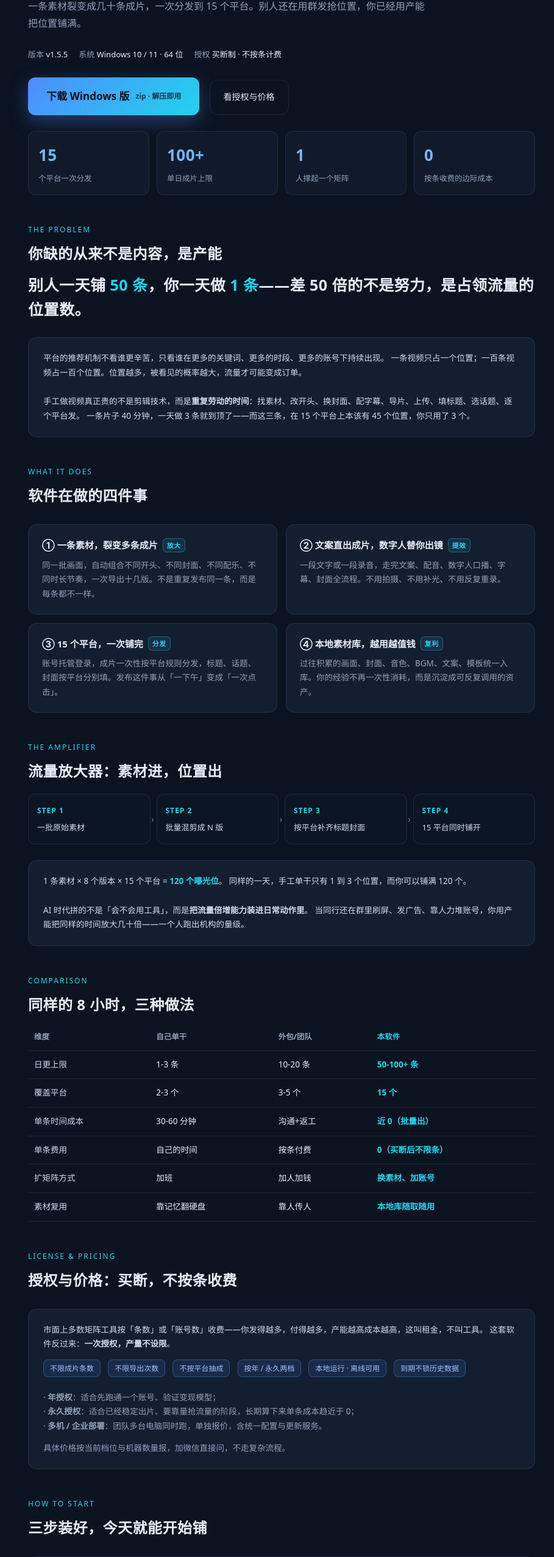
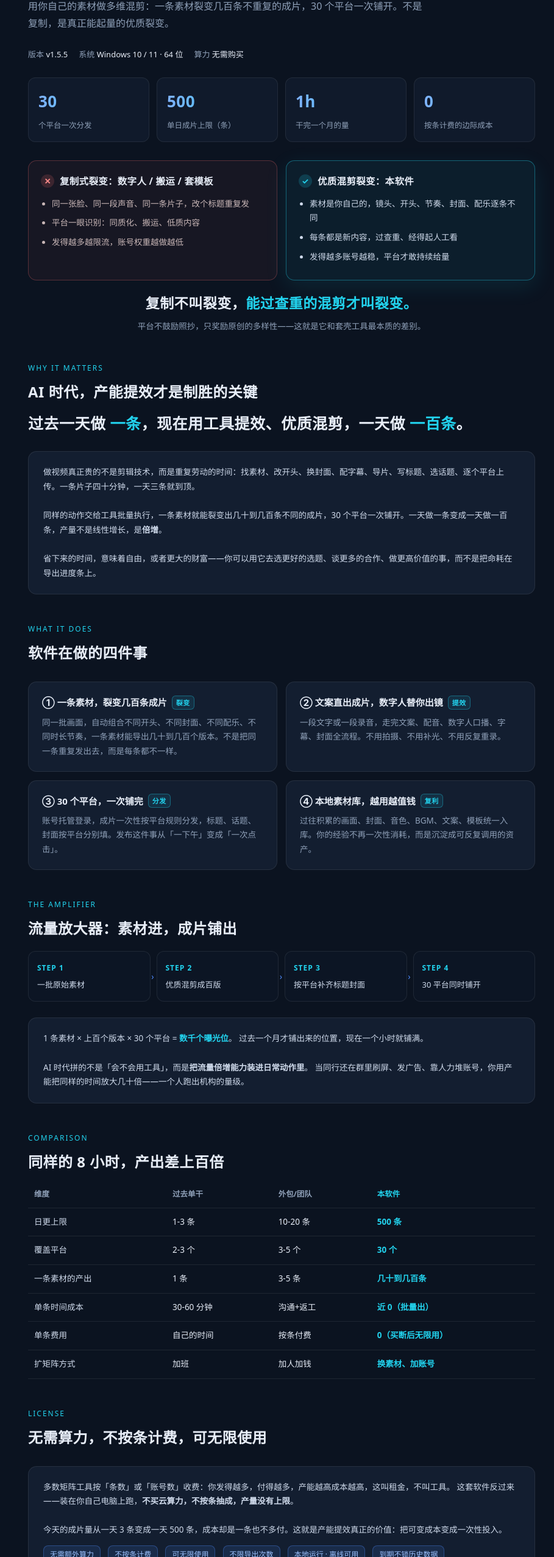
Before and after one commit to aessjz/fountion, a plain HTML site: page detail.html in a window 1280 px wide. Shown: the part 171-2725 px from the top of the page at 61% size, without its empty margins (178-1087 px from the left). Drawn offline with Linux system fonts and the light colour scheme.

Commit message:
Add files via upload

```diff
--- a/detail.html
+++ b/detail.html
@@ -8,6 +8,7 @@
   :root{--bg:#0b1320;--card:#131e30;--line:rgba(255,255,255,.08);--tx:#e7edf7;--mut:#8fa0b8;--acc:#4f8cff;--acc2:#22d3ee}
   *{box-sizing:border-box}
   body{margin:0;background:radial-gradient(1200px 600px at 70% -10%,#16294a 0%,var(--bg) 55%);color:var(--tx);
+       font-size:16px;-webkit-text-size-adjust:100%;
        font-family:"Microsoft YaHei","PingFang SC",system-ui,-apple-system,sans-serif;line-height:1.75}
   .wrap{max-width:880px;margin:0 auto;padding:56px 24px 80px}
   .brand{display:flex;align-items:center;gap:10px;font-size:13px;color:var(--mut);letter-spacing:1px}
@@ -61,6 +62,21 @@
             padding:16px 14px;font-size:13px;color:#cfdaeb}
   .flow b{display:block;font-size:12px;color:#22d3ee;letter-spacing:1px;margin-bottom:6px}
   .flow i{position:absolute;right:-7px;top:50%;transform:translateY(-50%);font-style:normal;color:#4f8cff;font-size:14px}
+  .vs{display:grid;grid-template-columns:1fr 1fr;gap:14px;margin-top:30px}
+  .vs .col{border-radius:14px;padding:20px 20px 18px}
+  .vs .bad{background:rgba(255,99,99,.05);border:1px solid rgba(255,110,110,.28)}
+  .vs .good{background:rgba(34,211,238,.06);border:1px solid rgba(34,211,238,.38);box-shadow:0 10px 36px rgba(34,211,238,.10)}
+  .vs h4{margin:0 0 12px;font-size:15.5px;display:flex;align-items:center;gap:9px;letter-spacing:.3px}
+  .vs .mark{width:22px;height:22px;border-radius:50%;display:flex;align-items:center;justify-content:center;font-size:13px;font-weight:700;flex:none}
+  .vs .bad .mark{background:rgba(255,110,110,.16);color:#ff8b8b}
+  .vs .good .mark{background:rgba(34,211,238,.18);color:#22d3ee}
+  .vs ul{margin:0;padding-left:18px;font-size:13.5px}
+  .vs .bad ul{color:#c9b7b7}
+  .vs .good ul{color:#cfdaeb}
+  .vs li{margin:8px 0}
+  .vsline{margin:20px 0 0;text-align:center;font-size:23px;font-weight:700;line-height:1.55;letter-spacing:.5px}
+  .vsline span{color:#22d3ee}
+  .vsnote{text-align:center;color:var(--mut);font-size:13.5px;margin:8px 0 0}
   .tbl{width:100%;border-collapse:collapse;margin-top:6px;font-size:13.5px}
   .tbl th,.tbl td{border-bottom:1px solid var(--line);padding:11px 10px;text-align:left;vertical-align:top}
   .tbl th{color:var(--mut);font-weight:600;font-size:12.5px}
@@ -76,12 +92,42 @@
   .sec .tag{font-size:12px;color:#22d3ee;letter-spacing:2px;margin-bottom:8px}
   .sec h2{font-size:24px;margin:0 0 10px;letter-spacing:.5px}
   @media (max-width:700px){
-    .kpi{grid-template-columns:1fr 1fr}
-    .grid2{grid-template-columns:1fr}
-    .flow{grid-template-columns:1fr 1fr}
+    .wrap{padding:36px 16px 60px}
+    h1{font-size:27px;line-height:1.32}
+    .sub{font-size:15px;line-height:1.7;max-width:none}
+    .meta{gap:8px 14px;font-size:12.5px}
+    .kpi{grid-template-columns:1fr 1fr;gap:10px}
+    .kpi div{padding:14px}
+    .kpi b{font-size:22px}
+    .kpi span{font-size:12.5px;line-height:1.5}
+    .grid2{grid-template-columns:1fr;gap:12px}
+    .item{padding:18px}
+    .item h4{font-size:15px}
+    .item p{font-size:14.5px}
+    .quote{font-size:19px;line-height:1.55}
+    .flow{grid-template-columns:1fr 1fr;gap:8px}
+    .flow div{font-size:13.5px;padding:12px}
     .flow i{display:none}
-    h1{font-size:30px}
-    .quote{font-size:20px}
+    .card{padding:18px 16px}
+    .card h3{font-size:15.5px}
+    .note{font-size:14.5px;line-height:1.75}
+    .tbl{font-size:12.5px}
+    .tbl th,.tbl td{padding:9px 5px}
+    .tbl td:first-child{white-space:normal}
+    .sec{margin-top:36px}
+    .sec h2{font-size:21px}
+    .badge{font-size:12px;margin-bottom:6px}
+    .linkrow{flex-direction:column}
+    .linkinput{min-width:0;width:100%}
+    .copyb{width:100%;padding:12px}
+    .cta{padding:20px 16px}
+    .cta h3{font-size:18px}
+    .steps li{padding-left:30px;font-size:14.5px}
+    .vs{grid-template-columns:1fr;gap:10px;margin-top:24px}
+    .vs .col{padding:16px}
+    .vs ul{font-size:14px}
+    .vsline{font-size:18px;text-align:left;margin-top:16px;line-height:1.55}
+    .vsnote{text-align:left;font-size:13px}
   }
   @media (max-width:560px){.dl,.ghost{display:flex;justify-content:center;margin-left:0;margin-top:10px}}
 </style>
@@ -90,38 +136,54 @@
 <div class="wrap">
   <div class="brand">短视频矩阵工具 <b>·</b> 超人 AI 实验室</div>
 
-  <h1>一个人，<span>就是一个矩阵</span></h1>
-  <p class="sub">一条素材裂变成几十条成片，一次分发到 15 个平台。别人还在用群发抢位置，你已经用产能把位置铺满。</p>
+  <h1>一个月的视频，<span>一小时干完</span></h1>
+  <p class="sub">用你自己的素材做多维混剪：一条素材裂变几百条不重复的成片，30 个平台一次铺开。不是复制，是真正能起量的优质裂变。</p>
 
   <div class="meta">
     <span>版本 <i>v1.5.5</i></span>
     <span>系统 <i>Windows 10 / 11 · 64 位</i></span>
-    <span>授权 <i>买断制 · 不按条计费</i></span>
+    <span>算力 <i>无需购买</i></span>
   </div>
 
-  <a class="dl" href="https://github.com/aessjz/fountion/releases/latest/download/scrm-superman-1.5.5-win64.zip">
-    下载 Windows 版 <small>zip · 解压即用</small>
-  </a>
-  <a class="ghost" href="#price">看授权与价格</a>
-
   <div class="kpi" style="margin-top:26px">
-    <div><b>15</b><span>个平台一次分发</span></div>
-    <div><b>100+</b><span>单日成片上限</span></div>
-    <div><b>1</b><span>人撑起一个矩阵</span></div>
-    <div><b>0</b><span>按条收费的边际成本</span></div>
+    <div><b>30</b><span>个平台一次分发</span></div>
+    <div><b>500</b><span>单日成片上限（条）</span></div>
+    <div><b>1h</b><span>干完一个月的量</span></div>
+    <div><b>0</b><span>按条计费的边际成本</span></div>
   </div>
 
+  <div class="vs">
+    <div class="col bad">
+      <h4><span class="mark">✕</span>复制式裂变：数字人 / 搬运 / 套模板</h4>
+      <ul>
+        <li>同一张脸、同一段声音、同一条片子，改个标题重复发</li>
+        <li>平台一眼识别：同质化、搬运、低质内容</li>
+        <li>发得越多越限流，账号权重越做越低</li>
+      </ul>
+    </div>
+    <div class="col good">
+      <h4><span class="mark">✓</span>优质混剪裂变：本软件</h4>
+      <ul>
+        <li>素材是你自己的，镜头、开头、节奏、封面、配乐逐条不同</li>
+        <li>每条都是新内容，过查重、经得起人工看</li>
+        <li>发得越多账号越稳，平台才敢持续给量</li>
+      </ul>
+    </div>
+  </div>
+  <p class="vsline">复制不叫裂变，<span>能过查重的混剪才叫裂变。</span></p>
+  <p class="vsnote">平台不鼓励照抄，只奖励原创的多样性——这就是它和套壳工具最本质的差别。</p>
+
   <div class="sec">
-    <div class="tag">THE PROBLEM</div>
-    <h2>你缺的从来不是内容，是产能</h2>
-    <p class="quote">别人一天铺 <span>50 条</span>，你一天做 <span>1 条</span>——差 50 倍的不是努力，是占领流量的位置数。</p>
+    <div class="tag">WHY IT MATTERS</div>
+    <h2>AI 时代，产能提效才是制胜的关键</h2>
+    <p class="quote">过去一天做 <span>一条</span>，现在用工具提效、优质混剪，一天做 <span>一百条</span>。</p>
     <div class="card">
       <p class="note" style="color:#cfdaeb;margin:0">
-        平台的推荐机制不看谁更辛苦，只看谁在更多的关键词、更多的时段、更多的账号下持续出现。
-        一条视频只占一个位置；一百条视频占一百个位置。位置越多，被看见的概率越大，流量才可能变成订单。
+        做视频真正贵的不是剪辑技术，而是重复劳动的时间：找素材、改开头、换封面、配字幕、导片、写标题、选话题、逐个平台上传。一条片子四十分钟，一天三条就到顶。
         <br><br>
-        手工做视频真正贵的不是剪辑技术，而是<b>重复劳动的时间</b>：找素材、改开头、换封面、配字幕、导片、上传、填标题、选话题、逐个平台发。
-        一条片子 40 分钟，一天做 3 条就到顶了——而这三条，在 15 个平台上本该有 45 个位置，你只用了 3 个。
+        同样的动作交给工具批量执行，一条素材就能裂变出几十到几百条不同的成片，30 个平台一次铺开。一天做一条变成一天做一百条，产量不是线性增长，是<b>倍增</b>。
+        <br><br>
+        省下来的时间，意味着自由，或者更大的财富——你可以用它去选更好的选题、谈更多的合作、做更高价值的事，而不是把命耗在导出进度条上。
       </p>
     </div>
   </div>
@@ -131,15 +193,15 @@
     <h2>软件在做的四件事</h2>
     <div class="grid2">
       <div class="item">
-        <h4>① 一条素材，裂变多条成片 <em>放大</em></h4>
-        <p>同一批画面，自动组合不同开头、不同封面、不同配乐、不同时长节奏，一次导出十几版。不是重复发布同一条，而是每条都不一样。</p>
+        <h4>① 一条素材，裂变几百条成片 <em>裂变</em></h4>
+        <p>同一批画面，自动组合不同开头、不同封面、不同配乐、不同时长节奏，一条素材能导出几十到几百个版本。不是把同一条重复发出去，而是每条都不一样。</p>
       </div>
       <div class="item">
         <h4>② 文案直出成片，数字人替你出镜 <em>提效</em></h4>
         <p>一段文字或一段录音，走完文案、配音、数字人口播、字幕、封面全流程。不用拍摄、不用补光、不用反复重录。</p>
       </div>
       <div class="item">
-        <h4>③ 15 个平台，一次铺完 <em>分发</em></h4>
+        <h4>③ 30 个平台，一次铺完 <em>分发</em></h4>
         <p>账号托管登录，成片一次性按平台规则分发，标题、话题、封面按平台分别填。发布这件事从「一下午」变成「一次点击」。</p>
       </div>
       <div class="item">
@@ -151,17 +213,17 @@
 
   <div class="sec">
     <div class="tag">THE AMPLIFIER</div>
-    <h2>流量放大器：素材进，位置出</h2>
+    <h2>流量放大器：素材进，成片铺出</h2>
     <div class="flow">
       <div><b>STEP 1</b>一批原始素材<i>›</i></div>
-      <div><b>STEP 2</b>批量混剪成 N 版<i>›</i></div>
+      <div><b>STEP 2</b>优质混剪成百版<i>›</i></div>
       <div><b>STEP 3</b>按平台补齐标题封面<i>›</i></div>
-      <div><b>STEP 4</b>15 平台同时铺开</div>
+      <div><b>STEP 4</b>30 平台同时铺开</div>
     </div>
     <div class="card">
       <p class="note" style="color:#cfdaeb;margin:0">
-        1 条素材 × 8 个版本 × 15 个平台 = <b style="color:#22d3ee">120 个曝光位</b>。
-        同样的一天，手工单干只有 1 到 3 个位置，而你可以铺满 120 个。
+        1 条素材 × 上百个版本 × 30 个平台 = <b style="color:#22d3ee">数千个曝光位</b>。
+        过去一个月才铺出来的位置，现在一个小时就铺满。
         <br><br>
         AI 时代拼的不是「会不会用工具」，而是<b>把流量倍增能力装进日常动作里</b>。
         当同行还在群里刷屏、发广告、靠人力堆账号，你用产能把同样的时间放大几十倍——一个人跑出机构的量级。
@@ -171,36 +233,38 @@
 
   <div class="sec">
     <div class="tag">COMPARISON</div>
-    <h2>同样的 8 小时，三种做法</h2>
+    <h2>同样的 8 小时，产出差上百倍</h2>
     <table class="tbl">
-      <tr><th>维度</th><th>自己单干</th><th>外包/团队</th><th class="win">本软件</th></tr>
-      <tr><td>日更上限</td><td>1-3 条</td><td>10-20 条</td><td class="win">50-100+ 条</td></tr>
-      <tr><td>覆盖平台</td><td>2-3 个</td><td>3-5 个</td><td class="win">15 个</td></tr>
+      <tr><th>维度</th><th>过去单干</th><th>外包/团队</th><th class="win">本软件</th></tr>
+      <tr><td>日更上限</td><td>1-3 条</td><td>10-20 条</td><td class="win">500 条</td></tr>
+      <tr><td>覆盖平台</td><td>2-3 个</td><td>3-5 个</td><td class="win">30 个</td></tr>
+      <tr><td>一条素材的产出</td><td>1 条</td><td>3-5 条</td><td class="win">几十到几百条</td></tr>
       <tr><td>单条时间成本</td><td>30-60 分钟</td><td>沟通+返工</td><td class="win">近 0（批量出）</td></tr>
-      <tr><td>单条费用</td><td>自己的时间</td><td>按条付费</td><td class="win">0（买断后不限条）</td></tr>
+      <tr><td>单条费用</td><td>自己的时间</td><td>按条付费</td><td class="win">0（买断后无限用）</td></tr>
       <tr><td>扩矩阵方式</td><td>加班</td><td>加人加钱</td><td class="win">换素材、加账号</td></tr>
-      <tr><td>素材复用</td><td>靠记忆翻硬盘</td><td>靠人传人</td><td class="win">本地库随取随用</td></tr>
     </table>
   </div>
 
   <div class="sec" id="price">
-    <div class="tag">LICENSE &amp; PRICING</div>
-    <h2>授权与价格：买断，不按条收费</h2>
+    <div class="tag">LICENSE</div>
+    <h2>无需算力，不按条计费，可无限使用</h2>
     <div class="card">
       <p class="note" style="color:#cfdaeb;margin:0 0 12px">
-        市面上多数矩阵工具按「条数」或「账号数」收费——你发得越多，付得越多，产能越高成本越高，这叫租金，不叫工具。
-        这套软件反过来：<b>一次授权，产量不设限</b>。
+        多数矩阵工具按「条数」或「账号数」收费：你发得越多，付得越多，产能越高成本越高，这叫租金，不叫工具。
+        这套软件反过来——装在你自己电脑上跑，<b>不买云算力，不按条抽成，产量没有上限</b>。
+        <br><br>
+        今天的成片量从一天 3 条变成一天 500 条，成本却是一条也不多付。这就是产能提效真正的价值：把可变成本变成一次性投入。
       </p>
-      <span class="badge">不限成片条数</span>
+      <span class="badge">无需额外算力</span>
+      <span class="badge">不按条计费</span>
+      <span class="badge">可无限使用</span>
       <span class="badge">不限导出次数</span>
-      <span class="badge">不按平台抽成</span>
-      <span class="badge">按年 / 永久两档</span>
       <span class="badge">本地运行 · 离线可用</span>
       <span class="badge">到期不锁历史数据</span>
-      <div class="core" style="margin-top:14px">
+      <div style="margin-top:14px">
         <p class="note" style="margin:0">
-          · <b>年授权</b>：适合先跑通一个账号、验证变现模型；<br>
-          · <b>永久授权</b>：适合已经稳定出片、要靠量抢流量的阶段，长期算下来单条成本趋近于 0；<br>
+          · <b>年授权</b>：先跑通一个账号、验证变现模型；<br>
+          · <b>永久授权</b>：已经稳定出片、要靠量抢流量的阶段，长期单条成本趋近于 0；<br>
           · <b>多机 / 企业部署</b>：团队多台电脑同时跑，单独报价，含统一配置与更新服务。
         </p>
       </div>
@@ -222,10 +286,9 @@
   </div>
 
   <div class="cta">
-    <h3>现在就把你的产能，换成位置数</h3>
-    <p>下载安装包先跑通一条片子，再决定要不要把它变成你的日常生产线。</p>
-    <a class="dl" href="https://github.com/aessjz/fountion/releases/latest/download/scrm-superman-1.5.5-win64.zip">下载 Windows 版 <small>179.6 MB</small></a>
-    <a class="ghost" href="https://ghfast.top/https://github.com/aessjz/fountion/releases/download/v1.5.5/scrm-superman-1.5.5-win64.zip">加速通道下载</a>
+    <h3>把一个月，压进一小时</h3>
+    <p>需要安装包、授权报价，或者团队多机部署的方案，直接加微信说明情况，我按你的场景给方案。</p>
+    <p style="margin:0;color:#cfdaeb;font-size:15px">客服微信：<b style="color:#22d3ee;font-size:18px;letter-spacing:1px">DAJNG182</b></p>
   </div>
 
   <div class="card" id="contact">
```
